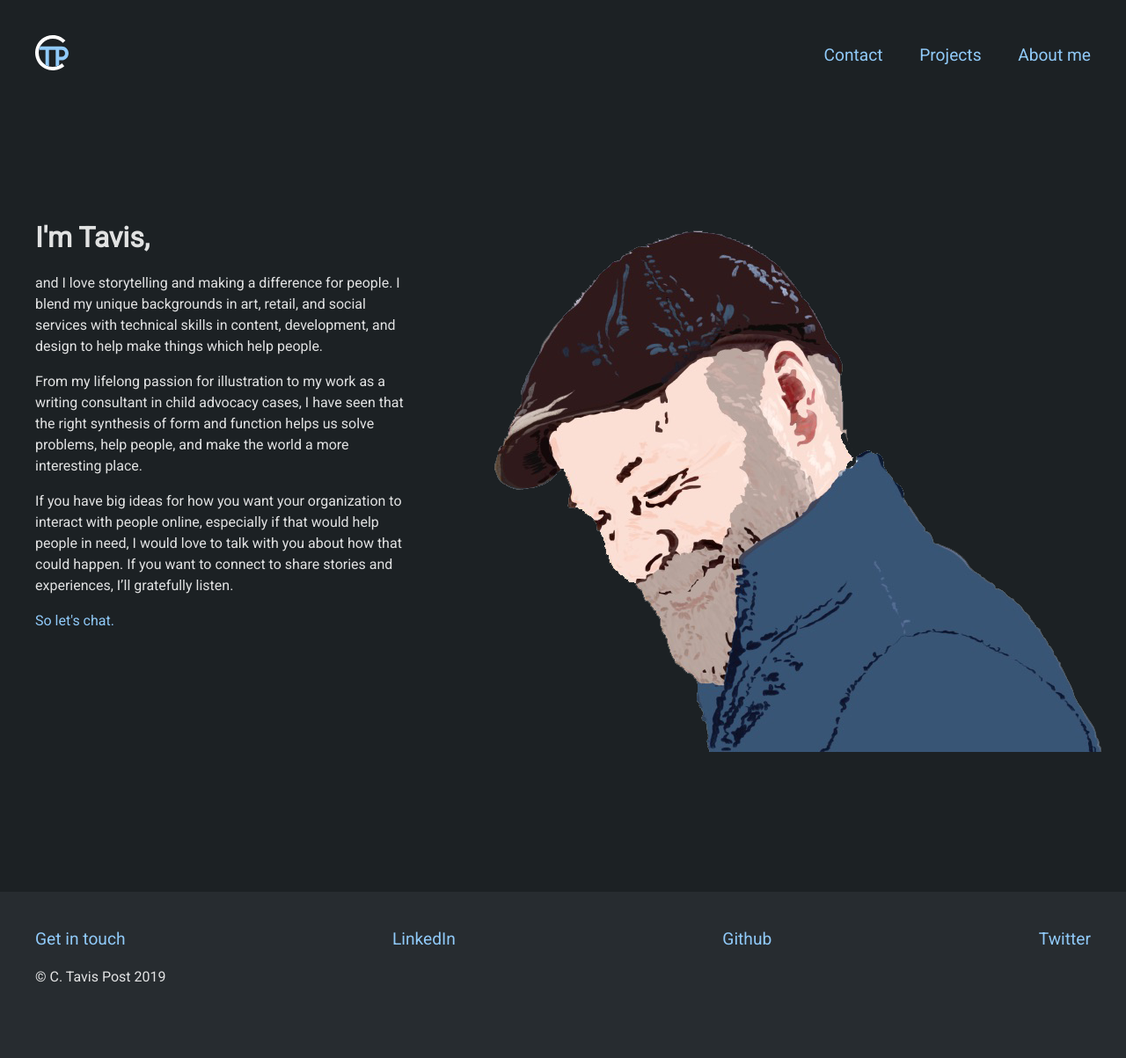
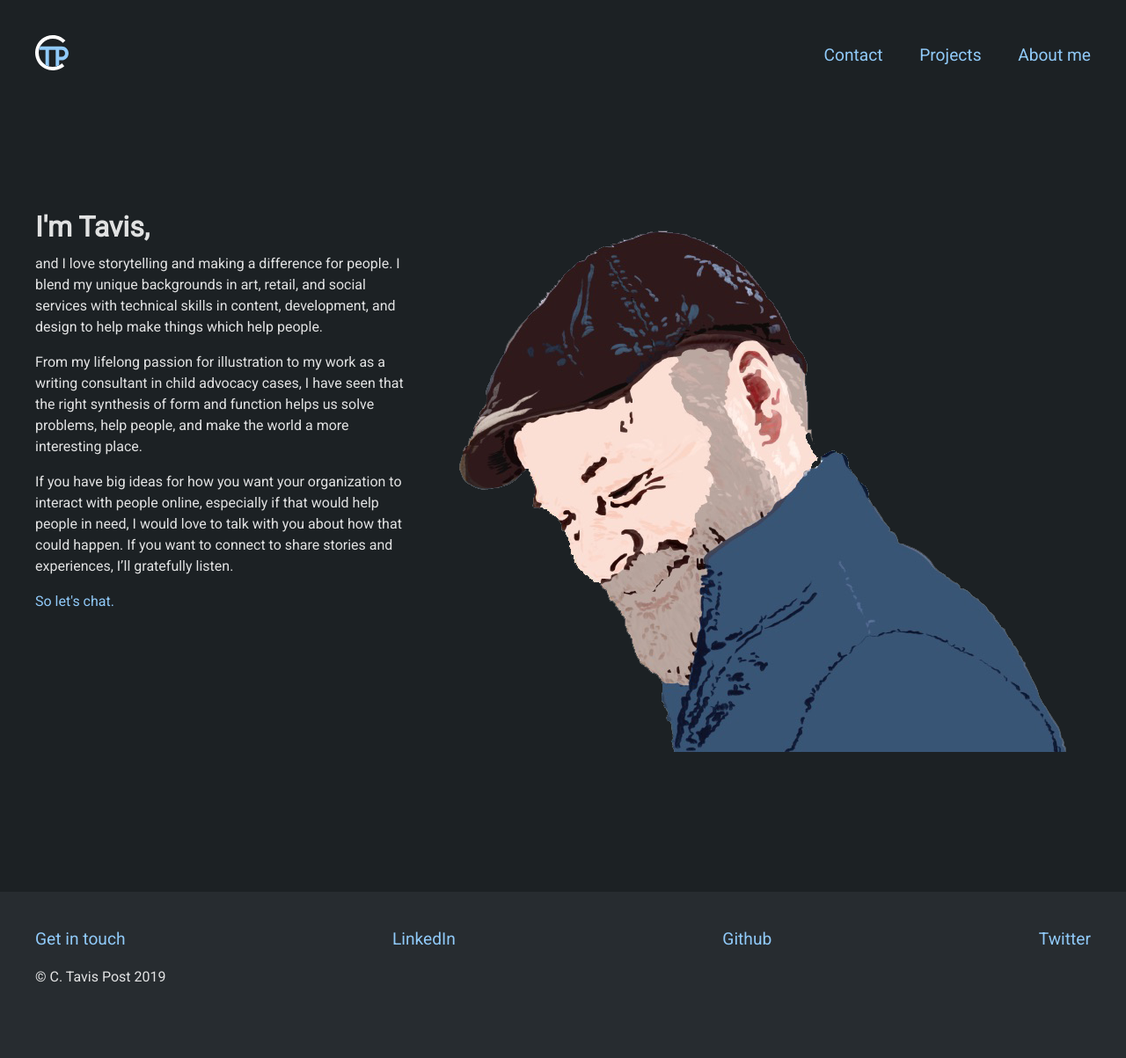
Before and after one commit to ctavispost/personalPortfolio, a Jekyll site: the page built from about.md, in a window 1280 px wide. Shown: the whole page at 88% size. Built offline with Jekyll 4.4.1, drawn with Linux system fonts in a browser that asks for light colours; our own code applies the rules of GitHub Pages for plain Markdown files.

Commit message:
Adjust spacing of content in about.md

```diff
--- a/about.md
+++ b/about.md
@@ -5,7 +5,7 @@ format: default
 
 <article class="aboutContainer">
   <div class="projLimitWidth">
-    <h1 class="aboutText">I'm Tavis,</h1>
+    <h1 class="aboutText lessLeading">I'm Tavis,</h1>
 
     <p class="aboutText">and I love storytelling and making a difference for people. I blend my unique backgrounds in art, retail, and social services with technical skills in content, development, and design to help make things which help people.</p>
 
--- a/styles/main.css
+++ b/styles/main.css
@@ -371,15 +371,19 @@ a.darkLink {
   margin: 0 0 1rem 0;
 }
 
+.lessLeading {
+  line-height: .8;
+}
+
 .aboutAside {
   display: flex;
+  margin-right: var(--outerMargin);
 }
 
 @media screen and (min-width: 66ch) {
   .aboutContainer {
     display: grid;
     grid-template-columns: minmax(40ch, 1fr) auto;
-    grid-gap: var(--outerMargin);
     justify-content: center;
   }
 
```
